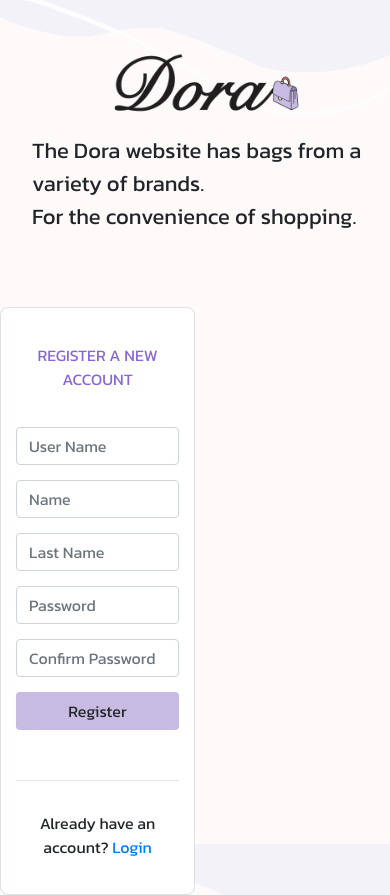
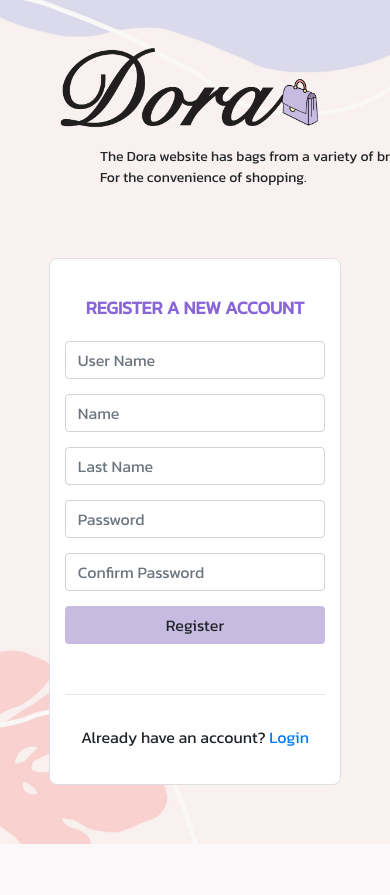
Before and after one commit to INT222-Integragrade-Project/int222-frontend, a PHP site: page /register.php in a window 390 px wide; the page is wider, and only the part inside the window is pictured. After the commit the page ends 844 px from the top of that part, so only its background shows below. Run offline with PHP 8.4, Linux system fonts and the light colour scheme.

Commit message:
Update all

```diff
--- a/assets/app.css
+++ b/assets/app.css
@@ -19,7 +19,7 @@
 
 body {
     font-family: Kanit;
-    background-image: url("../image/app/BgOpa.png");
+    background-image: url("../image/app/BGOpa.png");
     background-repeat: no-repeat;
     background-attachment: fixed;
     background-position: center;
@@ -37,7 +37,7 @@ body {
 }
 
 .topic{
-    font-size: 32px;
+    font-size: 40px;
     padding-top: 2%;
     font-weight: bold;
 }
@@ -45,46 +45,7 @@ body {
 .brand-name {
     text-align: left;
     margin-top: 30px;
-    font-size: 26px;
-}
-
-.login-logo{
-    margin-left: 2em;
-    margin-top: -7%;
-}
-
-.login-logo-desc{
-    margin-top: -15%;
-    margin-left: 23%;
-    font-size: 22px;
-    text-align: left;
-
-}
-
-@media screen and (max-width: 400px) {
-    .login-logo-desc {
-        margin-left: 0%;
-    }
-}
-
-.login-form{
-    text-align: center;
-    background-color: white;
-    width: 50%;
-    border-radius: 8px;
-    padding: 15px;
-    border: 1px solid #DDDFE2;
-    margin-top: 15%;
-
-}
-
-.login-input{
-    margin-bottom:15px;
-}
-
-.btn-login{
-    width: 100%;
-    background-color: #C7BBE2;
+    font-size: 30px;
 }
 
 .buttoncircle {
@@ -93,7 +54,7 @@ body {
     border-radius: 70px;
     border:4px solid #EFEFEF;
     margin: 0.2%;
-    }
+}
 
 .buttoncircle:hover {
     border: 4px solid #76B5FF;
--- /dev/null
+++ b/assets/login.css
@@ -0,0 +1,132 @@
+body {
+    font-family: Kanit;
+    background-image: url("../image/app/BG.jpg");
+    background-repeat: no-repeat;
+    background-attachment: fixed;
+    background-position: center;
+    -webkit-background-size: cover;
+    -moz-background-size: cover;
+    -o-background-size: cover;
+    background-size: cover;
+    overflow-x: hidden;
+    min-height: 600px;
+}
+
+.login-logo {
+    margin: 15% 0% 15% 30%;
+    max-width: 600px;
+}
+
+.login-logo-desc {
+    margin: 0% auto;
+    position: relative;
+    top: 0px;
+    left: 30px;
+    font-size: 22px;
+    text-align: left;
+}
+
+.login-form {
+    margin: 15% auto;
+    text-align: center;
+    background-color: white;
+    width: 50%;
+    border-radius: 8px;
+    padding: 15px;
+    border: 1px solid #DDDFE2;
+}
+
+.login-input {
+    margin-bottom:15px;
+}
+
+.btn-login {
+    width: 100%;
+    background-color: #C7BBE2;
+}
+
+#login-panel-mobile {
+    display: none;
+}
+
+
+@media only screen and (max-width: 1600px) {
+
+    .login-logo {
+        /* margin: 25% auto; */
+        margin: 25% 0% 25% 30%;
+    }
+
+    .login-logo-desc {
+        font-size: 17px;
+        left: 20px;
+    }
+
+    .login-form {
+        margin: 25% auto;
+        width: 60%;
+    }
+
+}
+
+@media only screen and (max-width: 1200px) {
+
+    #login-panel {
+        display: none;
+    }
+
+    #login-panel-mobile {
+        display: block;
+    }
+
+    .login-logo {
+        /* margin: 10% auto; */
+        margin: 10% auto 10% auto;
+    }
+
+    .login-logo img{
+        width: 40%;
+        min-width: 300px;
+    }
+
+    .login-logo-desc {
+        font-size: 17px;
+        left: 100px;
+    }
+
+    .login-form {
+        margin: 0% auto;
+        width: 40%;
+    }
+
+}
+
+@media only screen and (max-width: 950px) {
+
+    .login-form {
+        margin: 8% auto;
+        width: 50%;
+    }
+
+}
+
+@media only screen and (max-width: 700px) {
+
+    .login-form {
+        margin: 8% auto;
+        width: 60%;
+    }
+}
+
+@media only screen and (max-width: 500px) {
+
+    .login-logo-desc {
+        margin: 0% auto;
+        font-size: 14px;
+    }
+
+    .login-form {
+        margin: 8% auto;
+        width: 75%;
+    }
+}
--- /dev/null
+++ b/dologout.php
@@ -0,0 +1,5 @@
+<?php
+    session_start();
+    session_destroy();
+    header("Location: index.php");
+?>
--- a/register.php
+++ b/register.php
@@ -6,17 +6,20 @@
 <body>
 
     <div class="container-fluid">
+
+        <div id="login-panel">
             <div class="row">
-            <div class="col-md" style="text-align:center">
+                <div class="col-xl" style="text-align: center;">
                     <div class="login-logo">
-                    <img src="image/app/Dora.png" style="width:60%">
+                        <img src="image/app/Logo.png" style="width:100%">
                         <p class="login-logo-desc">The Dora website has bags from a variety of brands. <br> For the convenience of shopping.</p>
                     </div>
                 </div>
-            <div class="col-md"  style="text-align:center">
+
+                <div class="col-xl" style="text-align: center;">
                     <div class="login-form">
-                    <form action="login.php" method="post">
-                        <p style="color:#8966D7; padding:20px;">REGISTER A NEW ACCOUNT</p>
+                        <div style="color:#8966D7;margin:20px auto;font-weight:bold;font-size:20px;">REGISTER A NEW ACCOUNT</div>
+                        <form action="dologin.php" method="post">
                             <input type="text" class="form-control login-input" name="txtUserName" placeholder="User Name">
                             <input type="text" class="form-control login-input" name="txtName" placeholder="Name">
                             <input type="text" class="form-control login-input" name="txtLName" placeholder="Last Name">
@@ -27,15 +30,46 @@
                             <div style="margin-top:30px; margin-bottom:20px">
                                 <a>Already have an account?</a><a href="login.php"> Login</a>
                             </div>
-
-
                         </form>
                     </div>
                 </div>
             </div>
         </div>
 
+        <div id="login-panel-mobile">
 
+            <div class="row">
+                <div class="col-md" style="text-align: center;">
+                    <div class="login-logo">
+                        <img src="image/app/Logo.png">
+                        <p class="login-logo-desc">The Dora website has bags from a variety of brands. <br> For the convenience of shopping.</p>
+                    </div>
+                </div>
+            </div>
+
+            <div class="row">
+                <div class="col-md">
+                    <div class="login-form">
+                        <div style="color:#8966D7;margin:20px auto;font-weight:bold;font-size:18px;">REGISTER A NEW ACCOUNT</div>
+                        <form action="dologin.php" method="post">
+                            <input type="text" class="form-control login-input" name="txtUserName" placeholder="User Name">
+                            <input type="text" class="form-control login-input" name="txtName" placeholder="Name">
+                            <input type="text" class="form-control login-input" name="txtLName" placeholder="Last Name">
+                            <input type="text" class="form-control login-input" name="txtPassword" placeholder="Password">
+                            <input type="text" class="form-control login-input" name="txtConfirmPassword" placeholder="Confirm Password">
+                            <button class="btn btn-login">Register</button><br>
+                            <hr style="margin-top:50px">
+                            <div style="margin-top:30px; margin-bottom:20px">
+                                <a>Already have an account?</a><a href="login.php"> Login</a>
+                            </div>
+                        </form>
+                    </div>
+                </div>
+            </div>
+
+        </div>
+
+    </div>
 
 </body>
 </html>
--- a/web_assets.php
+++ b/web_assets.php
@@ -23,6 +23,7 @@
 
     <link rel="stylesheet" href="assets/app.css">
     <link rel="stylesheet" href="assets/navbar.css">
+    <link rel="stylesheet" href="assets/login.css">
 
 </head>
 
```
Also changed, not shown: dologin.php (added, +21 -0 lines), login.php (+37 -8 lines), navbar.php (+13 -10 lines), addproduct.php (line endings or trailing spaces). Lines whose indentation alone changed are shown as unchanged.
